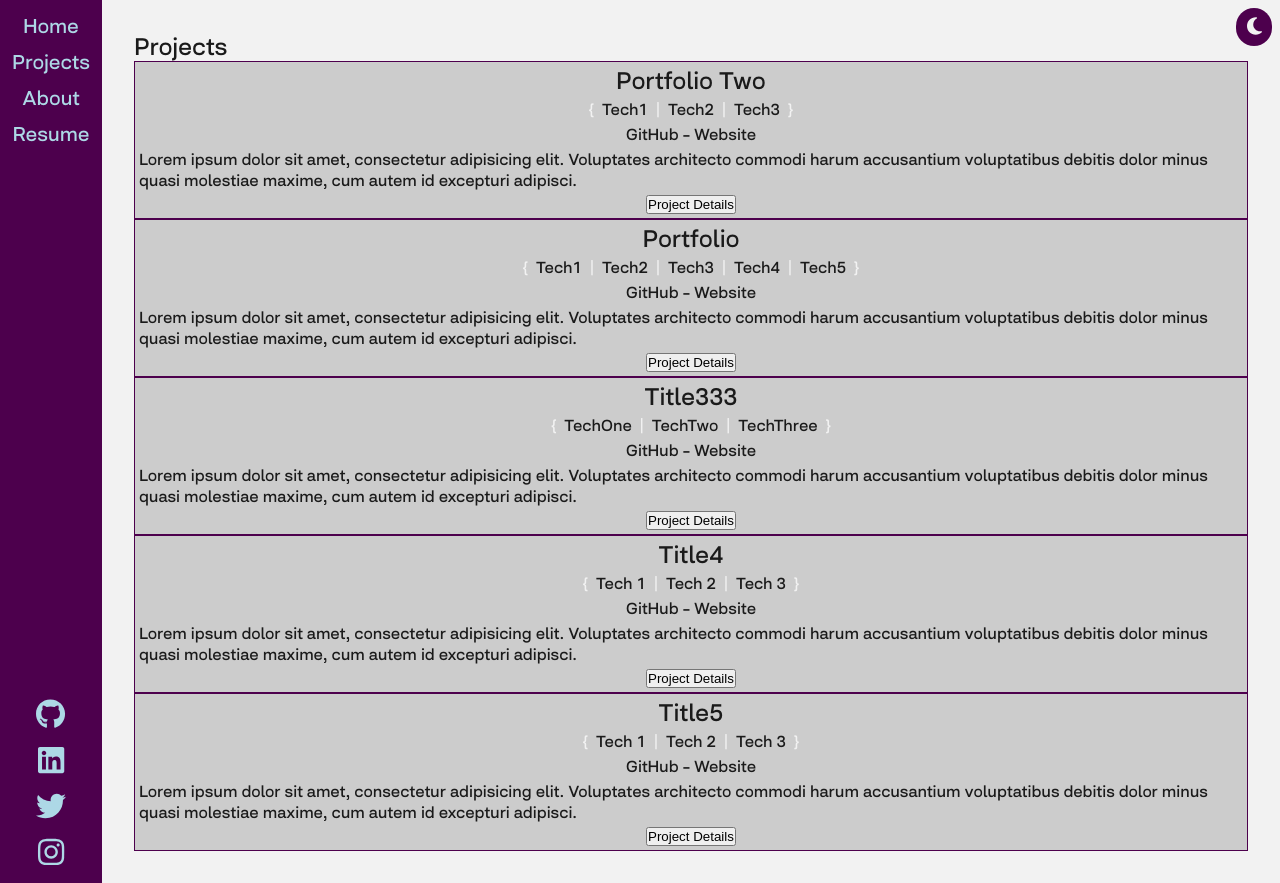
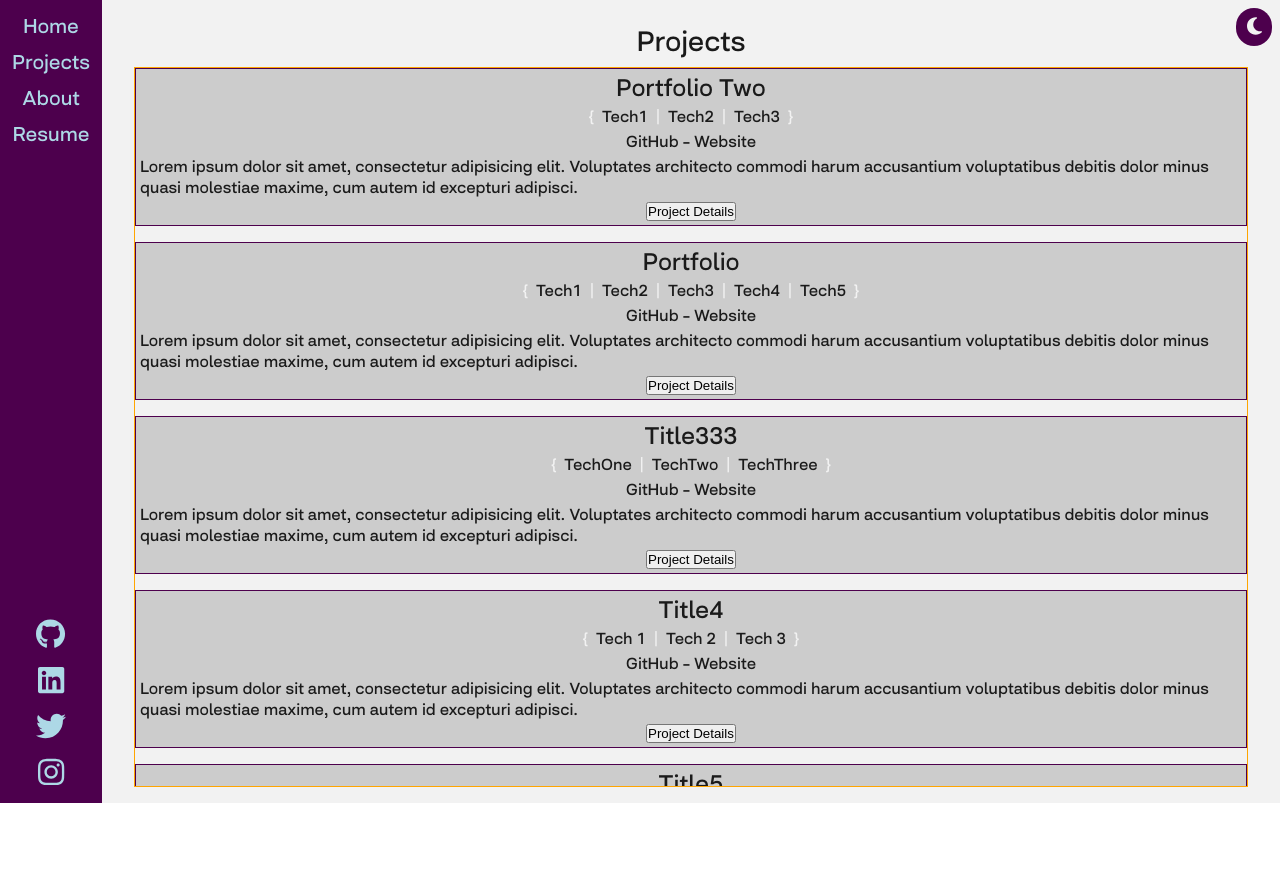
Before and after one commit to franco-ortega/portfolio-two, a Next.js app: page /projects in a window 1280 px wide. After the commit the page ends 803 px from the top, so only its background shows below. Built offline with nearby package versions, Linux system fonts and the light colour scheme.

Commit message:
fine tune layout

```diff
--- a/components/layout/Layout.module.scss
+++ b/components/layout/Layout.module.scss
@@ -1,19 +1,25 @@
 @use '../../styles/scss/' as *;
 
 .Layout {
+  @extend %dark-mode-transition;
+  @include fade(in);
+
   background-color: var(--bg-color);
   min-height: 100vh;
 
   display: grid;
-  grid-template-rows: auto 1fr;
-  align-items: center;
+  grid-template-rows: var(--nav-min-height) 1fr var(--nav-min-height);
 
   color: var(--text-color-page);
   font-family: var(--font-family-primary);
-  @extend %dark-mode-transition;
 
   main {
-    padding: 2rem;
+    padding-inline: 2rem;
+
+    &:has([data-testid='home']) {
+      display: grid;
+      align-items: center;
+    }
   }
 
   @include media-query(small) {
@@ -22,13 +28,9 @@
     align-items: stretch;
 
     main {
-      display: grid;
-      align-items: center;
-      // width: fit-content;
+      padding-block: 1rem;
     }
   }
-
-  @include fade(in);
 }
 
 .DarkMode {
--- a/components/navs/PortfolioNav.module.scss
+++ b/components/navs/PortfolioNav.module.scss
@@ -1,6 +1,8 @@
 @use '../../styles/scss/' as *;
 
 .PortfolioNav {
+  width: 100%;
+
   ul {
     width: 100%;
     display: grid;
--- a/components/projects/Projects.module.scss
+++ b/components/projects/Projects.module.scss
@@ -1,11 +1,7 @@
 .Projects {
-  // background-color: pink;
-  // width: fit-content;
-  // margin-inline: auto;
-
   h2 {
-    // width: fit-content;
-    // background-color: blueviolet;
-    // text-align: center;
+    margin-block: 0.5rem;
+    font-size: var(--font-size-header);
+    text-align: center;
   }
 }
--- a/components/projects/ProjectsList.module.scss
+++ b/components/projects/ProjectsList.module.scss
@@ -1,20 +1,28 @@
 @use '../../styles/scss/' as *;
 
 .ProjectsList {
+  border: 0.1rem solid orange;
+  height: 82vh;
+  overflow: auto;
+
   margin-inline: auto;
-  // display: flex;
+  padding-bottom: 2rem;
+
+  display: flex;
   flex-direction: column;
   gap: 1rem;
 
-  // background-color: red;
+  @include media-query(small) {
+    height: 90vh;
+    padding-bottom: 0;
+  }
 
-  @include media-query(medium) {
-    // max-width: max(40rem, 40%);
-    margin-inline: auto;
+  @include media-query(small) {
+    // margin-inline: auto;
     // flex-direction: row;
     // flex-wrap: wrap;
     // display: grid;
-    grid-template-columns: repeat(2, auto);
+    // grid-template-columns: repeat(2, auto);
     gap: 1rem;
   }
 }
--- a/styles/globals.css
+++ b/styles/globals.css
@@ -28,6 +28,7 @@
 
   --font-size-medium: 1rem;
   --font-size-nav: 1.25rem;
+  --font-size-header: 1.75rem;
   --font-size-large: 2.25rem;
   --font-size-xlarge: 3.25rem;
   --font-lucida-sans: 'Lucida Sans', 'Lucida Sans Regular', 'Lucida Grande',
```
